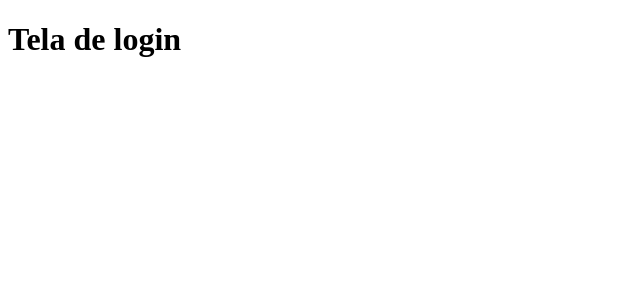
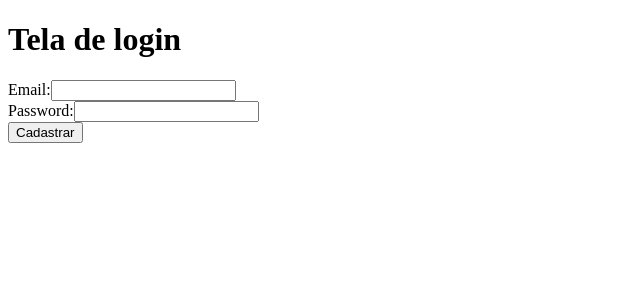
Before and after one commit to ThiagoPaz1/sistema-financeiro, a React app in the folder sistema_financeiro/: page /login in a window 1280 px wide. Shown: the top 300 px of the page, without its empty margins (0-640 px from the left). Built offline with nearby package versions, Linux system fonts and the light colour scheme; the HTML template or start-up script is replaced by a standard one; what miragejs would draw is missing.

Commit message:
Criando e validando a tela de login

```diff
--- a/sistema_financeiro/src/pages/Login/index.tsx
+++ b/sistema_financeiro/src/pages/Login/index.tsx
@@ -1,7 +1,44 @@
+import { useState } from "react"
+import { useNavigate } from "react-router-dom";
+import useNotification from "../../hooks/useNotification"
+import validInputs from "../../utils/validUser"
+
+
 export function Login() {
+
+  const [email, setEmail] = useState<string>("")
+  const [password, setPassword] = useState<string>("")
+  const nav = useNavigate()
+
+  const validUsuario = (): void => {
+    if (email === "" || password === "") {
+      return useNotification('Todos os campos devem ser preenchidos', 'error')
+    }
+
+    if(!validInputs(email, password)){
+        return useNotification('Preencha os compos de forma correta', 'error')
+      }
+
+      return nav('/')
+  }
+
   return (
     <>
       <h1>Tela de login</h1>
+      <form action="">
+          <div>
+            <label htmlFor="email">Email:</label>
+            <input type="text" id="email" value={ email } onChange={ (event) => setEmail(event.target.value)} />
+          </div>
+
+          <div>
+            <label htmlFor="password">Password:</label>
+            <input type="text" id="password" value={ password } onChange={ (event) => setPassword(event.target.value)} />
+          </div>
+
+        <button type="button" onClick={ validUsuario } >Cadastrar</button>
+      </form>
+
     </>
   )
 }
--- a/sistema_financeiro/src/pages/Registe/index.tsx
+++ b/sistema_financeiro/src/pages/Registe/index.tsx
@@ -1,6 +1,6 @@
 import { useState } from "react"
 import { useNavigate } from "react-router-dom";
-import validRegister from "../../utils/validUser"
+import validInputs from "../../utils/validUser"
 import useNotification from "../../hooks/useNotification";
 
 export function Registe() {
@@ -15,7 +15,7 @@ export function Registe() {
       return useNotification('Todos os campos devem ser preenchidos', 'error')
     }
 
-    if(!validRegister(email, name, password)){
+    if(!validInputs(email, password) || name.length < 3){
         setValidUser(true)
         return useNotification('Preencha os compos de forma correta', 'error')
       }
--- a/sistema_financeiro/src/utils/validUser.ts
+++ b/sistema_financeiro/src/utils/validUser.ts
@@ -1,12 +1,11 @@
-const validRegister = (email: string, name:string, password: string): boolean => {
+const validInputs = (email: string, password: string): boolean => {
     const regexEmail = /^[\w-.]+@([\w-]+\.)+[\w-]{2,4}$/g; //Validando se um email é valido
     const emailResult = regexEmail.test(email)
     const regexPassword =  /^(?=.*[a-zA-Z])(?=.*[0-9]).{6,}$/; // Validando se a senha tem mais de 6 caracters e que possui uma letra e um numero
     const passwordResult =  regexPassword.test(password)
 
-    const user = name.length >= 3
 
-    return emailResult && passwordResult && user;
+    return emailResult && passwordResult
 }
 
-export default validRegister;
+export default validInputs;
```
